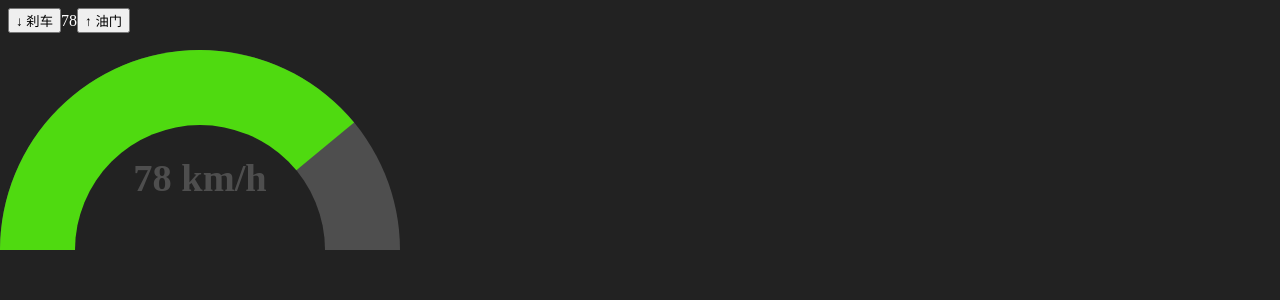
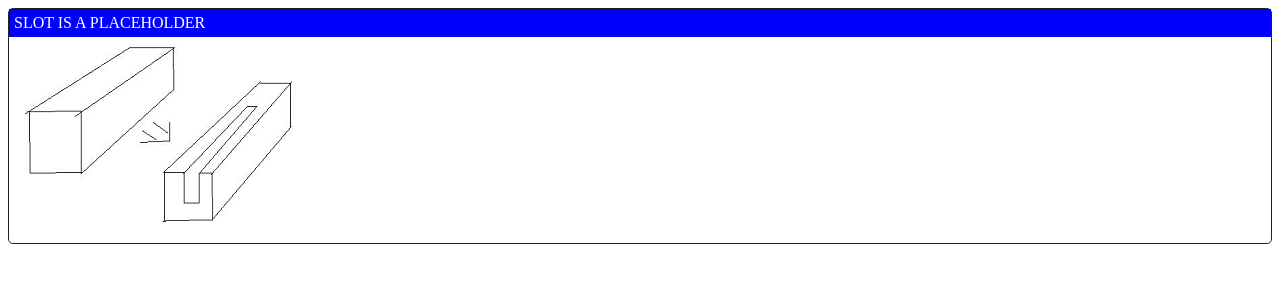
Before and after one commit to ChangsongYao/vuejs2rumentg, a Vue app: page / in a window 1280 px wide. Shown: the top 300 px of the page. Built offline with nearby package versions, Linux system fonts and the light colour scheme.

Commit message:
10.1概述

```diff
--- a/src/App.vue
+++ b/src/App.vue
@@ -1,123 +1,40 @@
 <template>
-  <div id="app" tabindex="0" @keydown.down="v--"  @keydown.up="v++">
-    <button @click="v--"> &darr; 刹车</button>
-    <label class="v">{{v}}</label>
-    <button @click="v++"> &uarr; 油门</button>
-    <span class="status">{{status}}</span>
-    <ez-gauge :value.sync="v" @overload="onOverload"></ez-gauge>
+  <div id="app">
+    <ez-panel title="SLOT IS A PLACEHOLDER">
+      <img src="../static/img/slot-sketch.jpg">
+    </ez-panel>
   </div>
 </template>
 <script>
   // import 'font-awesome/css/font-awesome.css'
 
-  import EzGauge from './components/EzGauge'
+  import EzPanel from './components/EzPanel'
 
   export default {
     name: 'App',
     data: function () {
       return {
-        v:78,
-        status:''
+
       }
     },
-    methods:{
-      onOverload:function(flag){
-        if(flag) this.status = 'OVERLOAD!!!';
-        else this.status = '';
-      }
-    },
-    components:{
-      'ez-gauge': EzGauge
-    }
+    components:{'ez-panel':EzPanel}
   }
 
 
 </script>
 
 <style>
-  body{
-    background:#222;
+  .ez-panel{
+    border: 1px solid #222;
+    border-radius:5px;
   }
-  #app{
-    outline:none;
+  .ez-panel .header{
+    background:blue;
+    color:white;
+    padding: 5px;
   }
-  .ez-gauge {
-    width: 400px;
-    height: 200px;
-    position: absolute;
-    top: 150px;
-    left: 200px;
-    overflow: hidden;
-    text-align: center;
-    transform: translate(-50%, -50%);
+  .ez-panel .content{
+    padding:5px;
   }
 
-  .outer {
-    z-index: 1;
-    position: absolute;
-    background-color: rgba(255,255,255,.2);
-    width: 400px;
-    height: 200px;
-    top: 0%;
-    border-radius: 250px 250px 0px 0px;
-    cursor:pointer;
-  }
-
-  .inner {
-    z-index: 3;
-    position: absolute;
-    background-color: #222;
-    width: 250px;
-    height: 125px;
-    top: 75px;
-    margin-left: 75px;
-    margin-right: auto;
-    border-radius: 250px 250px 0px 0px;
-    pointer-events:none;
-  }
-
-  .indicator {
-    z-index: 2;
-    position: absolute;
-    background-color: #4fda10;
-    width: 400px;
-    height: 200px;
-    top: 200px;
-    margin-left: auto;
-    margin-right: auto;
-    border-radius: 0px 0px 200px 200px;
-    transform-origin: center top;
-    transition: all .1s ease-in-out;
-    pointer-events:none;
-  }
-
-  .indicator.overload{
-    background-color:red;
-  }
-
-  .ez-gauge:hover .indicator {  transform:rotate(.5turn);
-  }
-
-  .ez-gauge:hover .data { color: rgba(255,255,255,1); }
-
-  .data {
-    z-index: 4;
-    color: rgba(255,255,255,.2);
-    font-size: 1.2em;
-    line-height: 25px;
-    position: absolute;
-    width: 400px;
-    height: 200px;
-    top: 90px;
-    margin-left: auto;
-    margin-right: auto;
-    transition: all 1s ease-out;
-    pointer-events:none;
-  }
-  .status{
-    color: red;
-  }
-  .v{
-    color:white;
-  }
 </style>
--- /dev/null
+++ b/src/components/EzPanel.vue
@@ -0,0 +1,21 @@
+<template>
+  <div class="ez-panel">
+    <div class="header">{{title}}</div>
+    <div class="content">
+      <slot></slot>
+    </div>
+  </div>
+</template>
+
+<script>
+  export default {
+    name: "ez-panel",
+    props: {
+      title: {default: 'Panel Title', type: String}
+    }
+  }
+</script>
+
+<style scoped>
+
+</style>
```
Also changed, not shown: static/img/slot-sketch.jpg (added).
